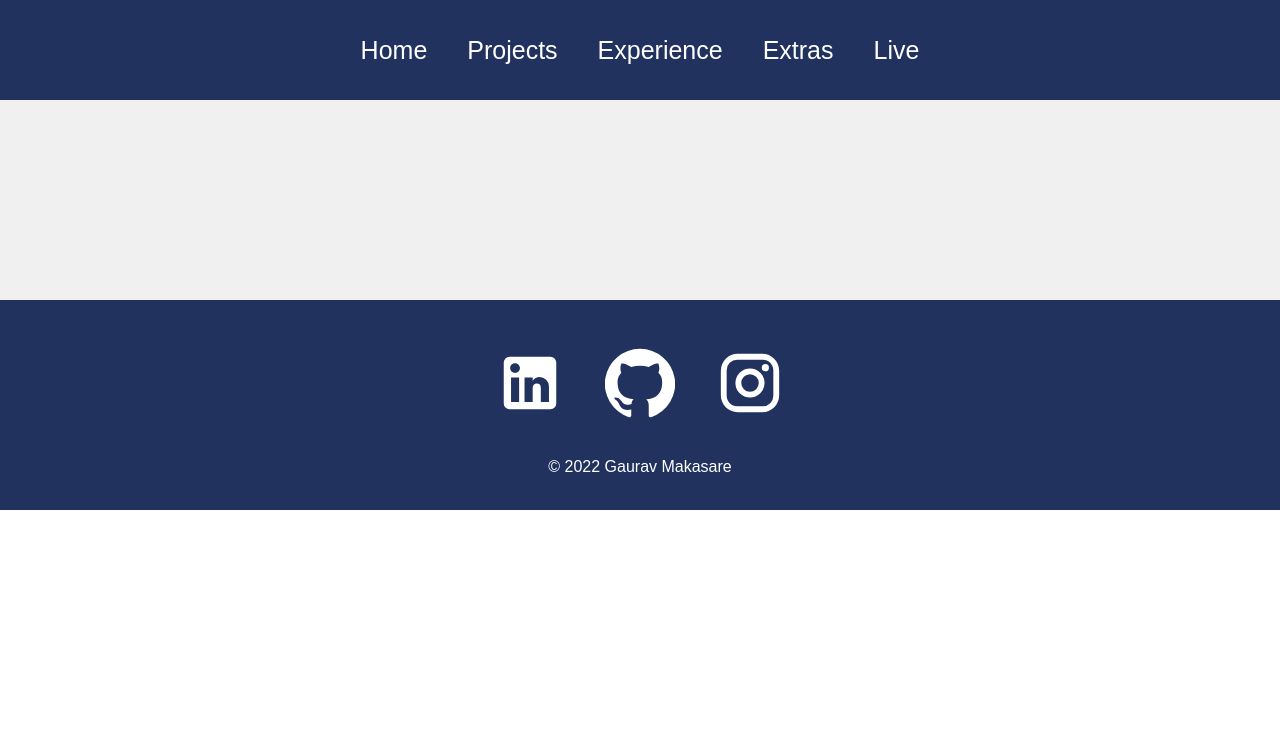
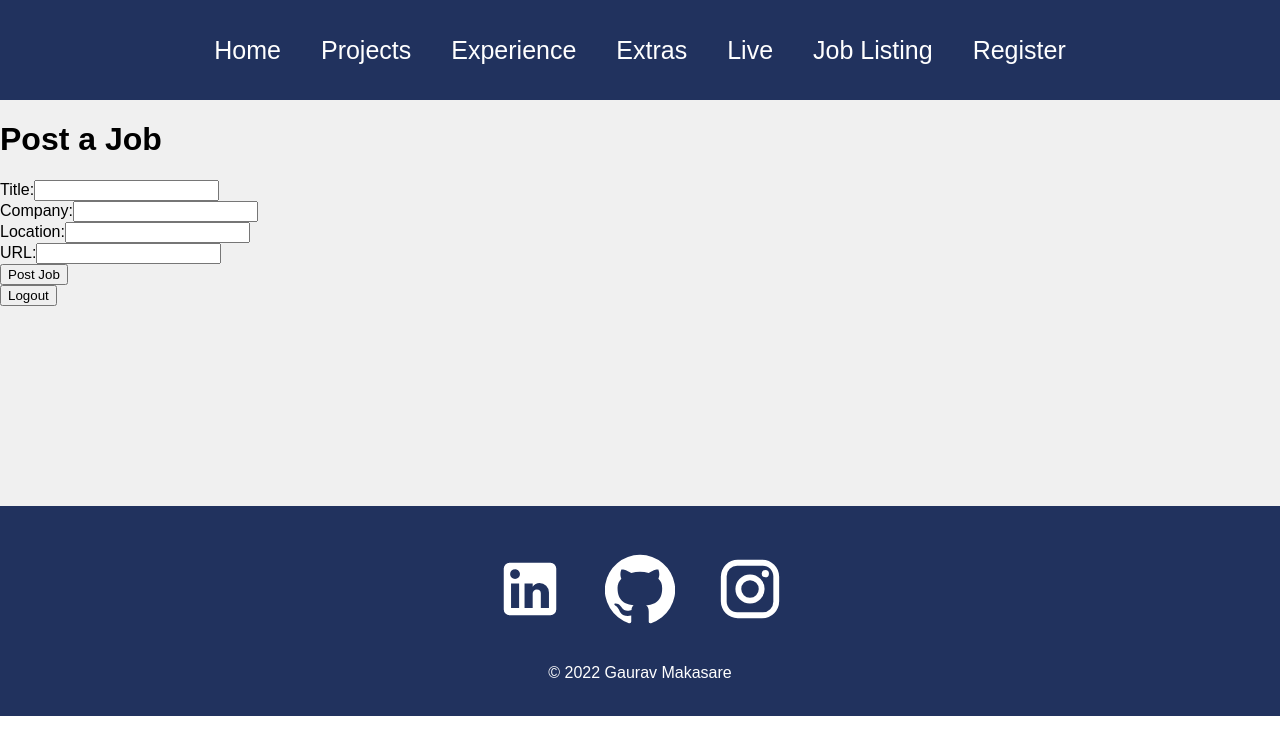
Before and after one commit to gods-righteous-man/gods-righteous-man.github.io, a React (Create React App) app: page /post-job in a window 1280 px wide. Shown: the top 754 px of the page. Built offline with nearby package versions, Linux system fonts and the light colour scheme; the HTML template or start-up script is replaced by a standard one.

Commit message:
New Add ons

```diff
--- a/src/App.js
+++ b/src/App.js
@@ -8,6 +8,9 @@ import Footer from './component/Footer';
 import ProjectDisplay from './component/ProjectDisplay';
 import Extras from './component/Extras';
 import LiveProject from './component/LiveProject'
+import JobListings from './component/JobListings';
+import AdminRegister from './component/AdminRegister';
+import AddJobPost from './component/AddJobPost'
 
 function App() {
   return (
@@ -21,6 +24,9 @@ function App() {
           <Route path="/extras" element = {<Extras />}/>
           <Route path = "/project/:id" element = {<ProjectDisplay />} />
           <Route path="/liveProject" element = {<LiveProject />}/>
+          <Route path="/jobListing" element = {<JobListings />}/>
+          <Route path="/register" element = {<AdminRegister />}></Route>
+          <Route path="/post-job" element={<AddJobPost/>}></Route>
 
           </Routes>
         <Footer />
--- /dev/null
+++ b/src/component/AddJobPost.js
@@ -0,0 +1,97 @@
+import React, { useState } from 'react';
+import { useNavigate } from 'react-router-dom';
+
+function AddJobPost() {
+  const [title, setTitle] = useState('');
+  const [company, setCompany] = useState('');
+  const [location, setLocation] = useState('');
+  const [url, setUrl] = useState('');
+  const [message, setMessage] = useState('');
+  const history = useNavigate();
+
+  const handleSubmit = async (event) => {
+    event.preventDefault();
+    const token = localStorage.getItem('token');
+
+    try {
+      const response = await fetch('https://express-files-roan.vercel.app/api/addJobs', {
+        method: 'POST',
+        headers: {
+          'Content-Type': 'application/json',
+          'Authorization': `Bearer ${token}`,
+        },
+        body: JSON.stringify({ title, company, location, url }),
+      });
+
+      const data = await response.json();
+
+      if (response.ok) {
+        setMessage('Job posted successfully');
+        // Clear form fields
+        setTitle('');
+        setCompany('');
+        setLocation('');
+        setUrl('');
+      } else {
+        setMessage(data.message);
+      }
+    } catch (error) {
+      console.error('Error:', error);
+      setMessage('An error occurred');
+    }
+  };
+
+  const handleLogout = () => {
+    localStorage.removeItem('token'); // Clear the token from local storage
+    history('/register'); // Redirect to the login page
+  };
+
+  return (
+    <div>
+      <h1>Post a Job</h1>
+      <form onSubmit={handleSubmit}>
+        <div>
+          <label>Title:</label>
+          <input
+            type="text"
+            value={title}
+            onChange={(e) => setTitle(e.target.value)}
+            required
+          />
+        </div>
+        <div>
+          <label>Company:</label>
+          <input
+            type="text"
+            value={company}
+            onChange={(e) => setCompany(e.target.value)}
+            required
+          />
+        </div>
+        <div>
+          <label>Location:</label>
+          <input
+            type="text"
+            value={location}
+            onChange={(e) => setLocation(e.target.value)}
+            required
+          />
+        </div>
+        <div>
+          <label>URL:</label>
+          <input
+            type="url"
+            value={url}
+            onChange={(e) => setUrl(e.target.value)}
+            required
+          />
+        </div>
+        <button type="submit">Post Job</button>
+      </form>
+      {message && <p>{message}</p>}
+      <button onClick={handleLogout}>Logout</button>
+    </div>
+  );
+}
+
+export default AddJobPost;
--- /dev/null
+++ b/src/component/AdminRegister.js
@@ -0,0 +1,78 @@
+import React, { useState } from 'react';
+import { useNavigate } from 'react-router-dom';
+
+function AdminRegister() {
+  const [email, setEmail] = useState('');
+  const [password, setPassword] = useState('');
+  const [isRegister, setIsRegister] = useState(true);
+  const [message, setMessage] = useState('');
+  const [isLoggedIn, setIsLoggedIn] = useState(false);
+  const navigate = useNavigate();
+
+  const handleSubmit = async (event) => {
+    event.preventDefault();
+    const url = 'https://express-files-roan.vercel.app/api/login';
+
+    try {
+      const response = await fetch(url, {
+        method: 'POST',
+        headers: {
+          'Content-Type': 'application/json',
+        },
+        body: JSON.stringify({ email, password }),
+      });
+
+      const data = await response.json();
+
+      if (response.ok) {
+        setMessage(false ? 'User registered successfully' : 'User logged in successfully');
+        if (true) {
+          localStorage.setItem('token', data.token);
+          setIsLoggedIn(true);
+          navigate('/post-job')
+        }
+      } else {
+        setMessage(data.message);
+      }
+    } catch (error) {
+      console.error('Error:', error);
+      setMessage('An error occurred');
+    }
+  };
+
+  const toggleForm = () => {
+    //setIsRegister(!isRegister);
+    setMessage('');
+  };
+
+  return (
+    <div>
+      <h1>{false ? 'Sign Up' : 'Login'}</h1>
+      <form onSubmit={handleSubmit}>
+        <div>
+          <label>Email:</label>
+          <input
+            type="email"
+            value={email}
+            onChange={(e) => setEmail(e.target.value)}
+          />
+        </div>
+        <div>
+          <label>Password:</label>
+          <input
+            type="password"
+            value={password}
+            onChange={(e) => setPassword(e.target.value)}
+          />
+        </div>
+        <button type="submit">{false ? 'Register' : 'Login'}</button>
+      </form>
+      {message && <p>{message}</p>}
+      <button onClick={toggleForm}>
+        {true ? 'Already have an account? Login' : "Don't have an account? Register"}
+      </button>
+    </div>
+  );
+}
+
+export default AdminRegister;
--- /dev/null
+++ b/src/component/JobListings.js
@@ -0,0 +1,47 @@
+import React, { useEffect, useState } from 'react'
+
+function JobListings() {
+    const [jobs, setJobs] = useState('');
+    const [error, setError] = useState(null);
+    const [loading, setLoading] = useState(true);
+
+    useEffect(() => {
+        const fetchJobs = async () => {
+            try {
+                const response = await fetch('https://express-files-roan.vercel.app/api/jobs');
+                if (!response.ok) {
+                    throw new Error('Network response was not ok');
+                }
+                const data = await response.json();
+                setJobs(data);
+            } catch (error) {
+                setError(error.toString())
+
+            } finally {
+                setLoading(false)
+            }
+        }
+
+        fetchJobs();
+    }, [])
+
+    if (loading) return <div>Loading...</div>;
+    if (error) return <div>Error: {error}</div>;
+    return (
+        <div>
+            <h1>Job Listings</h1>
+            <ul>
+                {jobs.map(job =>(
+                    <li key = {job._id}>
+                        <h2>{job.title}</h2>
+                        <p>{job.company}</p>
+                        <p>{job.location}</p>
+                        <a href={job.url} target="_blank" rel="noopener noreferrer">View Job</a>
+                    </li>
+                ))}
+            </ul>
+        </div>
+    )
+}
+
+export default JobListings
--- /dev/null
+++ b/src/component/LiveProject.js
@@ -0,0 +1,82 @@
+import React from 'react'
+import { useEffect, useState } from 'react';
+import '../styles/Extras.css';
+import axios from "axios"
+
+function LiveProject() {
+
+    const [cryptoData, setCryptoData] = useState([]);
+    const [error, setError] = useState(null);
+    const [loading, setLoading] = useState(true)
+    const apiKey = process.env.REACT_APP_API_KEY;
+
+
+    const fetchData = async () => {
+        console.log("Useeffect execut")
+        setLoading(true)
+        setError(null)
+
+        try {
+            const response = await fetch('http://54.176.140.223:6001/api/v2/cryptocurrency/quotes/latest?symbol=BTC,ETH,BNB,SOL,USDT&convert=USD', {
+                method: 'GET',
+                headers: {
+                    'X-CMC_PRO_API_KEY': apiKey,
+                    // 'Accept': 'application/json',
+                    // 'Content-Type': 'application/json'
+                }
+            }
+
+            );
+
+            if (!response.ok) {
+                throw new Error(`HTTP error! Status : ${response.status}`)
+                console.log("This is not working due to : ", response)
+            }
+
+            const data = await response.json();
+            setCryptoData(data.data);
+
+
+        } catch (err) {
+            setError(err)
+            console.log("This is not working due to: ", error)
+
+        } finally {
+            setLoading(false)
+        }
+    }
+    // first useEffect for intial fetch
+    useEffect(() => {
+        const interval = setInterval(() => {
+            fetchData(); // Fetch data every 3 minutes
+        }, 180000); // 3 minutes in milliseconds
+
+        // Initial fetch
+        fetchData();
+
+        // Clean up interval on component unmount
+        return () => clearInterval(interval);
+    }, []);
+
+
+    if (loading && Object.keys(cryptoData).length === 0 ) return <p>Loading...</p>;
+    if (error) return <p>Error: {error.message}</p>
+    return (
+        <div >
+            <div className='subdiv'>
+                <h1 style={{ color: "green" }}>Live Crypto Prices!</h1>
+                {console.log(cryptoData)}
+                <ul>
+                    {Object.keys(cryptoData).map(key => (
+                        <li key={key}>
+                            {cryptoData[key][0].name} {`$` + cryptoData[key][0].quote.USD.price.toFixed(2)}
+                        </li>
+                    ))}
+                </ul>
+            </div>
+
+        </div>
+    )
+}
+
+export default LiveProject
--- a/src/component/Navbar.js
+++ b/src/component/Navbar.js
@@ -26,6 +26,8 @@ function Navbar() {
             <Link to="/experience">Experience</Link>
             <Link to="/extras">Extras</Link>
             <Link to="/liveProject">Live</Link>
+            <Link to="/jobListing">Job Listing</Link>
+            <Link to= "/register">Register</Link>
         </div>
     </div>
   )
```
